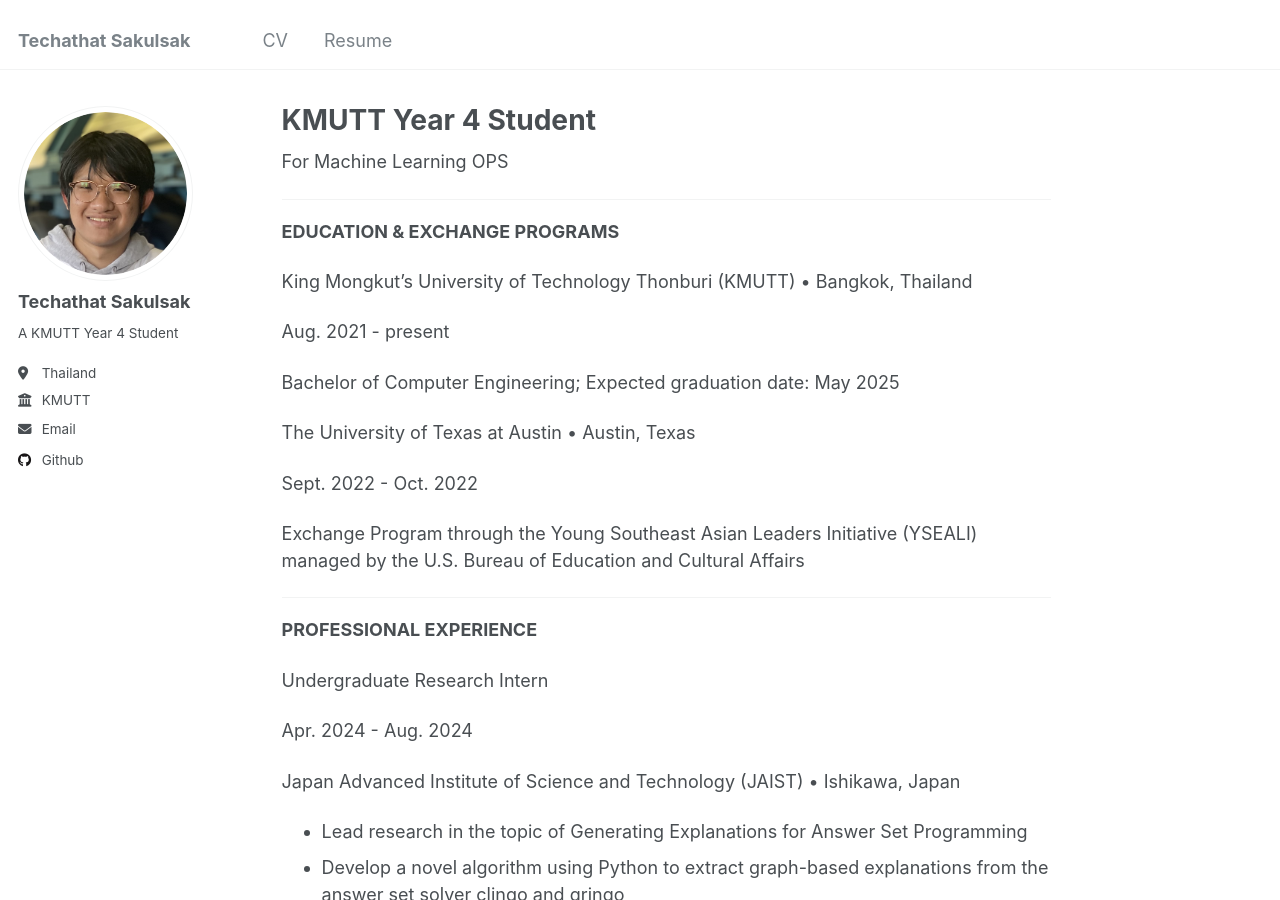
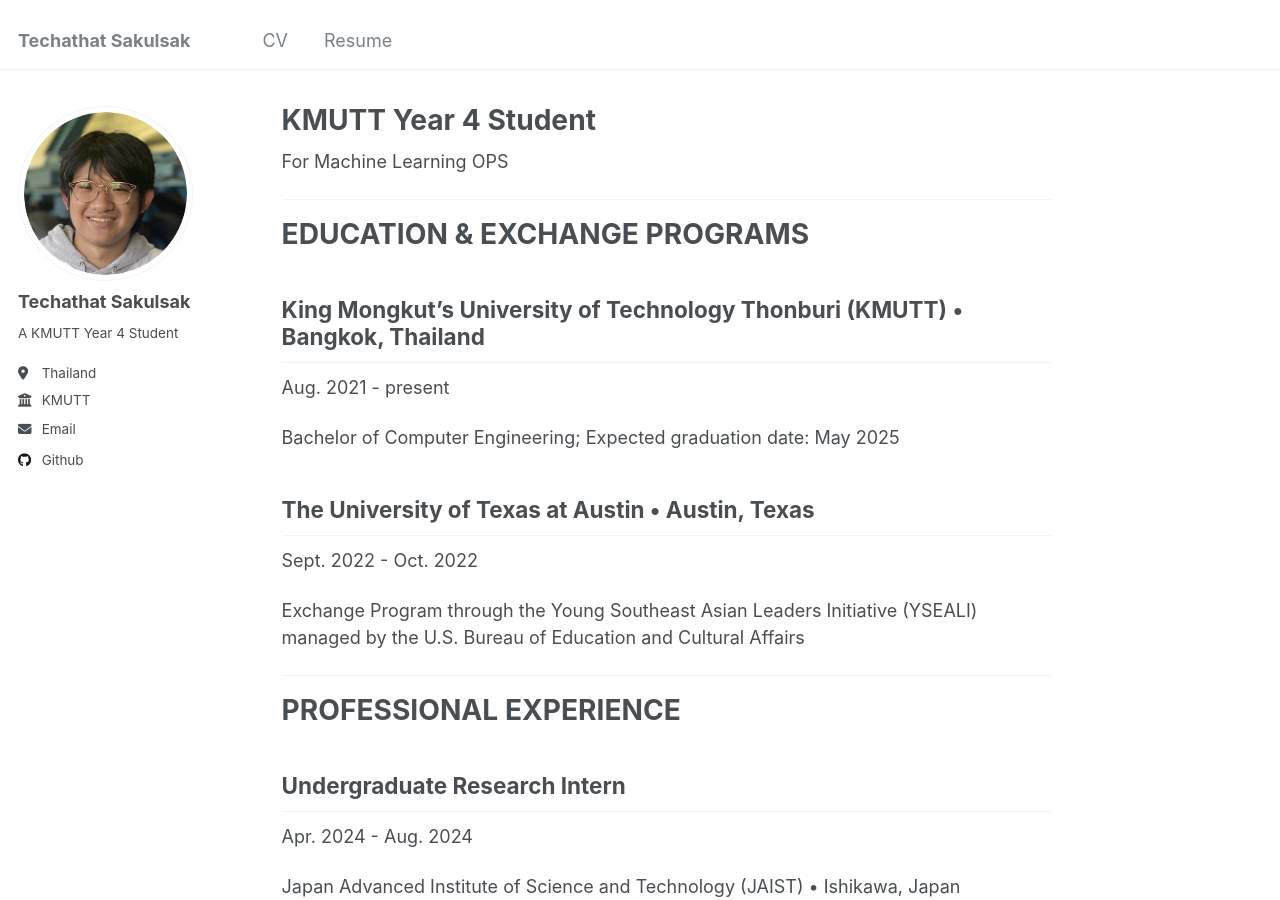
Before and after one commit to TechathatKMUTT/TechathatKMUTT.github.io, a Jekyll site: the page built from _pages/about.md, in a window 1280 px wide and 900 px high. Built offline with Jekyll 4.4.1, drawn with Linux system fonts in a browser that asks for light colours.

Commit message:
markdown

```diff
--- a/_pages/about.md
+++ b/_pages/about.md
@@ -11,9 +11,9 @@ For Machine Learning OPS
 
 ---
 
-**EDUCATION & EXCHANGE PROGRAMS**
+# EDUCATION & EXCHANGE PROGRAMS
 
-King Mongkut's University of Technology Thonburi (KMUTT) • Bangkok, Thailand
+## King Mongkut's University of Technology Thonburi (KMUTT) • Bangkok, Thailand
 
 Aug. 2021 - present
 
@@ -21,7 +21,7 @@ Bachelor of Computer Engineering; Expected graduation date: May 2025
 
 
 
-The University of Texas at Austin • Austin, Texas
+## The University of Texas at Austin • Austin, Texas
 
 Sept. 2022 - Oct. 2022
 
@@ -29,9 +29,9 @@ Exchange Program through the Young Southeast Asian Leaders Initiative (YSEALI) m
 
 ---
 
-**PROFESSIONAL EXPERIENCE**
+# PROFESSIONAL EXPERIENCE
 
-Undergraduate Research Intern
+## Undergraduate Research Intern
 
 Apr. 2024 - Aug. 2024
 
```
